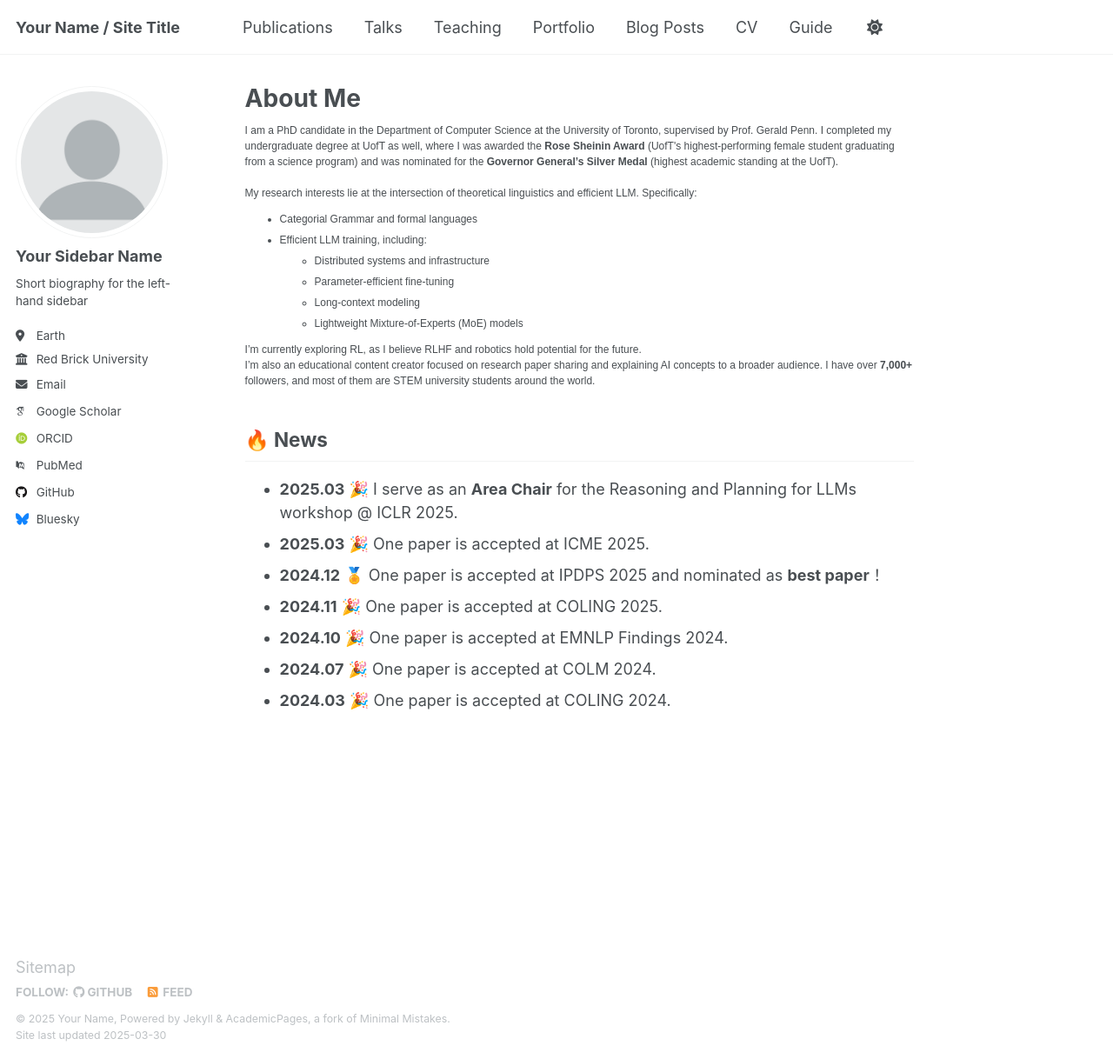
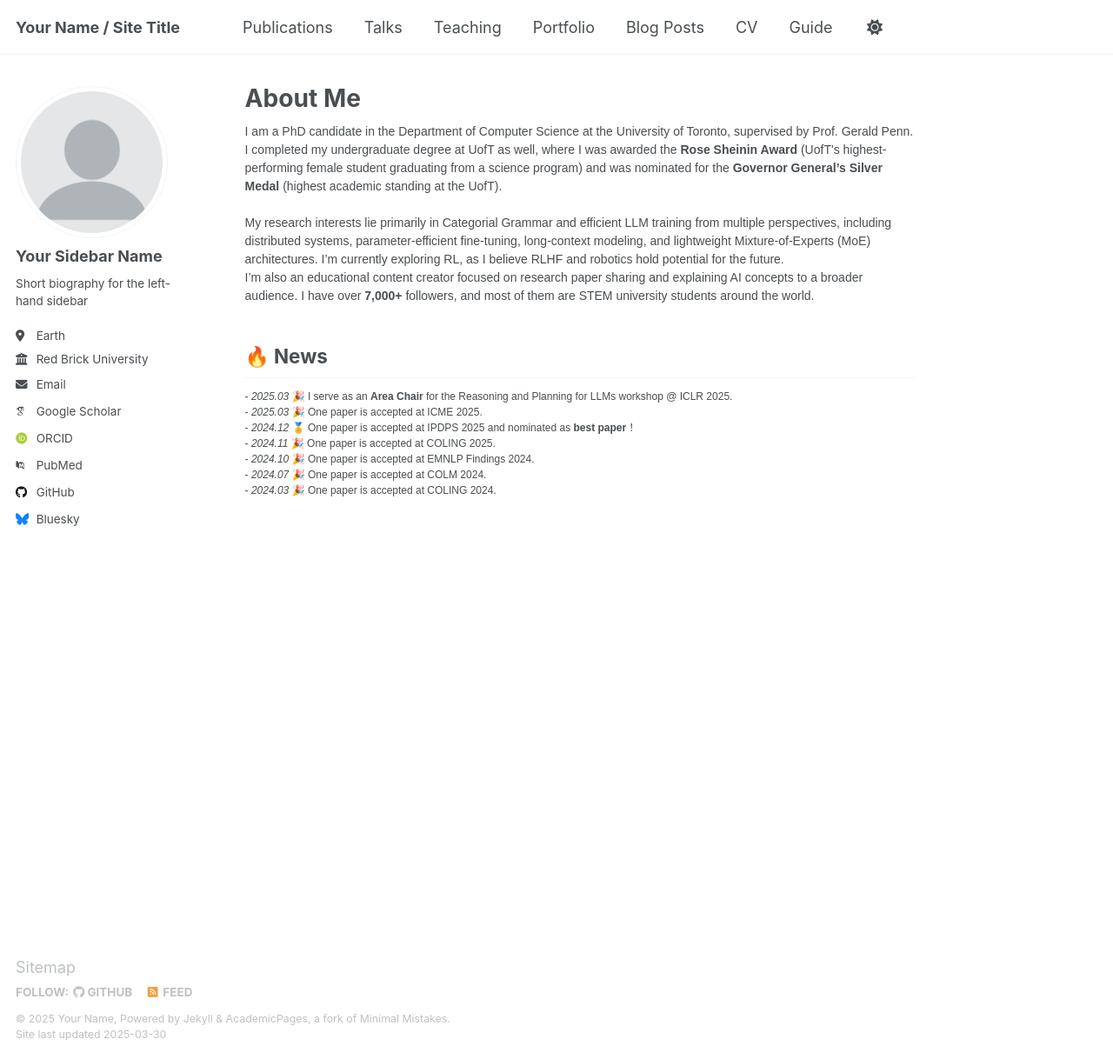
Before and after one commit to zhaojinm/zhaojinm.github.io, a Jekyll site: the page built from _pages/about.md, in a window 1280 px wide and 1218 px high. Shown: the whole window at 87% size. Built offline with Jekyll 4.4.1, drawn with Linux system fonts in a browser that asks for light colours; some web fonts are replaced.

Commit message:
Update about.md

```diff
--- a/_pages/about.md
+++ b/_pages/about.md
@@ -7,24 +7,12 @@ redirect_from:
   - /about.html
 ---
 
-<div style="font-size: 12px; font-family: 'Arial';">
+<div style="font-size: 14px; font-family: 'Arial';">
 I am a PhD candidate in the Department of Computer Science at the University of Toronto, supervised by Prof. Gerald Penn. I completed my undergraduate degree at UofT as well, where I was awarded the <strong>Rose Sheinin Award</strong> (UofT's highest-performing female student graduating from a science program) and was nominated for the <strong>Governor General’s Silver Medal</strong> (highest academic standing at the UofT).
 
 <br><br>
 
-My research interests lie at the intersection of theoretical linguistics and efficient LLM. Specifically:
-
-<ul>
-  <li>Categorial Grammar and formal languages</li>
-  <li>Efficient LLM training, including:
-    <ul>
-      <li>Distributed systems and infrastructure</li>
-      <li>Parameter-efficient fine-tuning</li>
-      <li>Long-context modeling</li>
-      <li>Lightweight Mixture-of-Experts (MoE) models</li>
-    </ul>
-  </li>
-</ul>
+My research interests lie primarily in Categorial Grammar and efficient LLM training from multiple perspectives, including distributed systems, parameter-efficient fine-tuning, long-context modeling, and lightweight Mixture-of-Experts (MoE) architectures.
 
 I’m currently exploring RL, as I believe RLHF and robotics hold potential for the future.
 
@@ -35,10 +23,12 @@ I’m also an educational content creator focused on research paper sharing and
 
 ## 🔥 News
 
-- __2025.03__ 🎉 I serve as an **Area Chair** for the Reasoning and Planning for LLMs workshop @ ICLR 2025.
-- __2025.03__ 🎉 One paper is accepted at ICME 2025.
-- __2024.12__ 🏅 One paper is accepted at IPDPS 2025 and nominated as **best paper**！
-- __2024.11__ 🎉 One paper is accepted at COLING 2025.
-- __2024.10__ 🎉 One paper is accepted at EMNLP Findings 2024.
-- __2024.07__ 🎉 One paper is accepted at COLM 2024.
-- __2024.03__ 🎉 One paper is accepted at COLING 2024.
+<div style="font-size: 12px; font-family: 'Arial';">
+- <i>2025.03</i> 🎉 I serve as an <strong>Area Chair</strong> for the Reasoning and Planning for LLMs workshop @ ICLR 2025.<br>
+- <i>2025.03</i> 🎉 One paper is accepted at ICME 2025.<br>
+- <i>2024.12</i> 🏅 One paper is accepted at IPDPS 2025 and nominated as <strong>best paper</strong>！<br>
+- <i>2024.11</i> 🎉 One paper is accepted at COLING 2025.<br>
+- <i>2024.10</i> 🎉 One paper is accepted at EMNLP Findings 2024.<br>
+- <i>2024.07</i> 🎉 One paper is accepted at COLM 2024.<br>
+- <i>2024.03</i> 🎉 One paper is accepted at COLING 2024.<br>
+</div>
```
